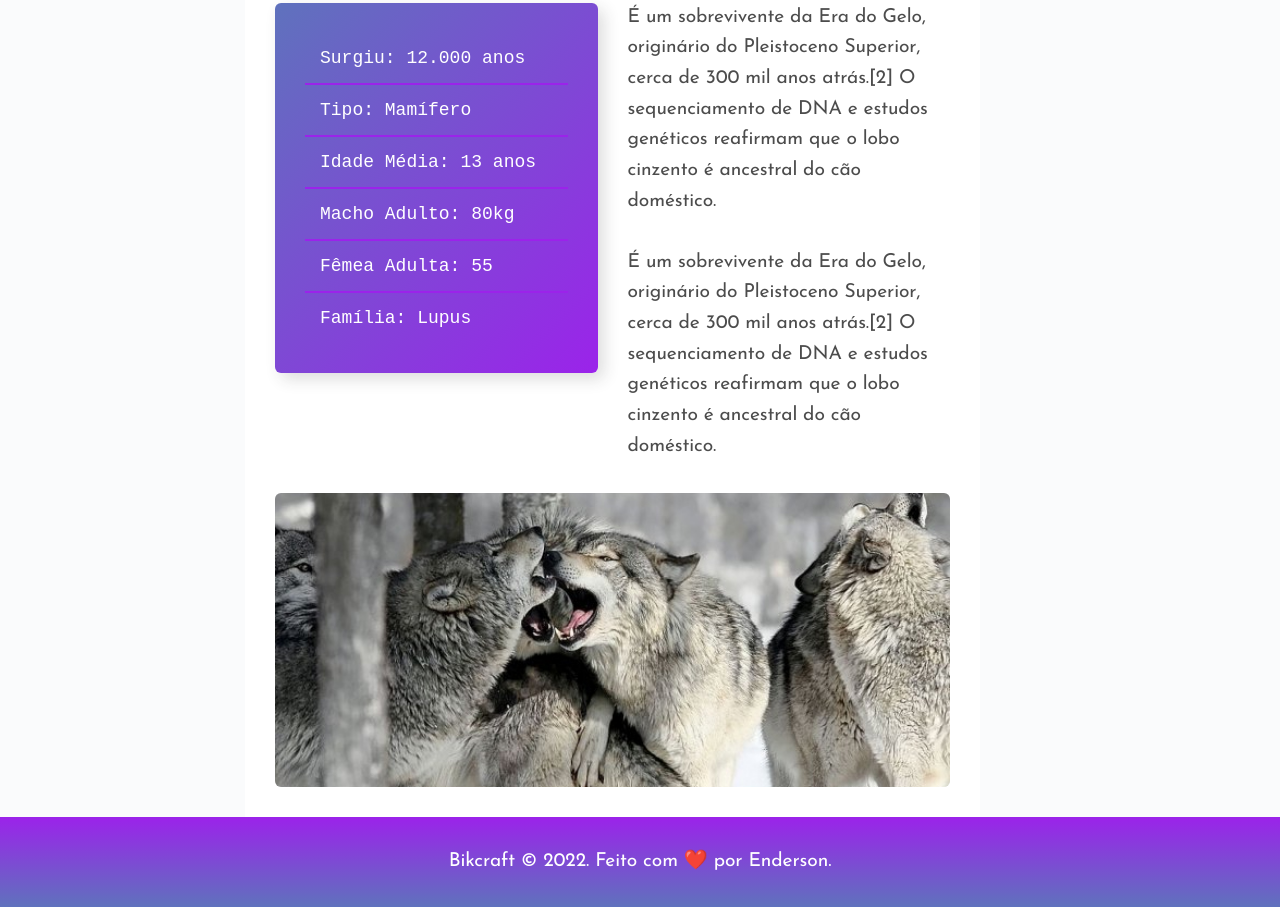
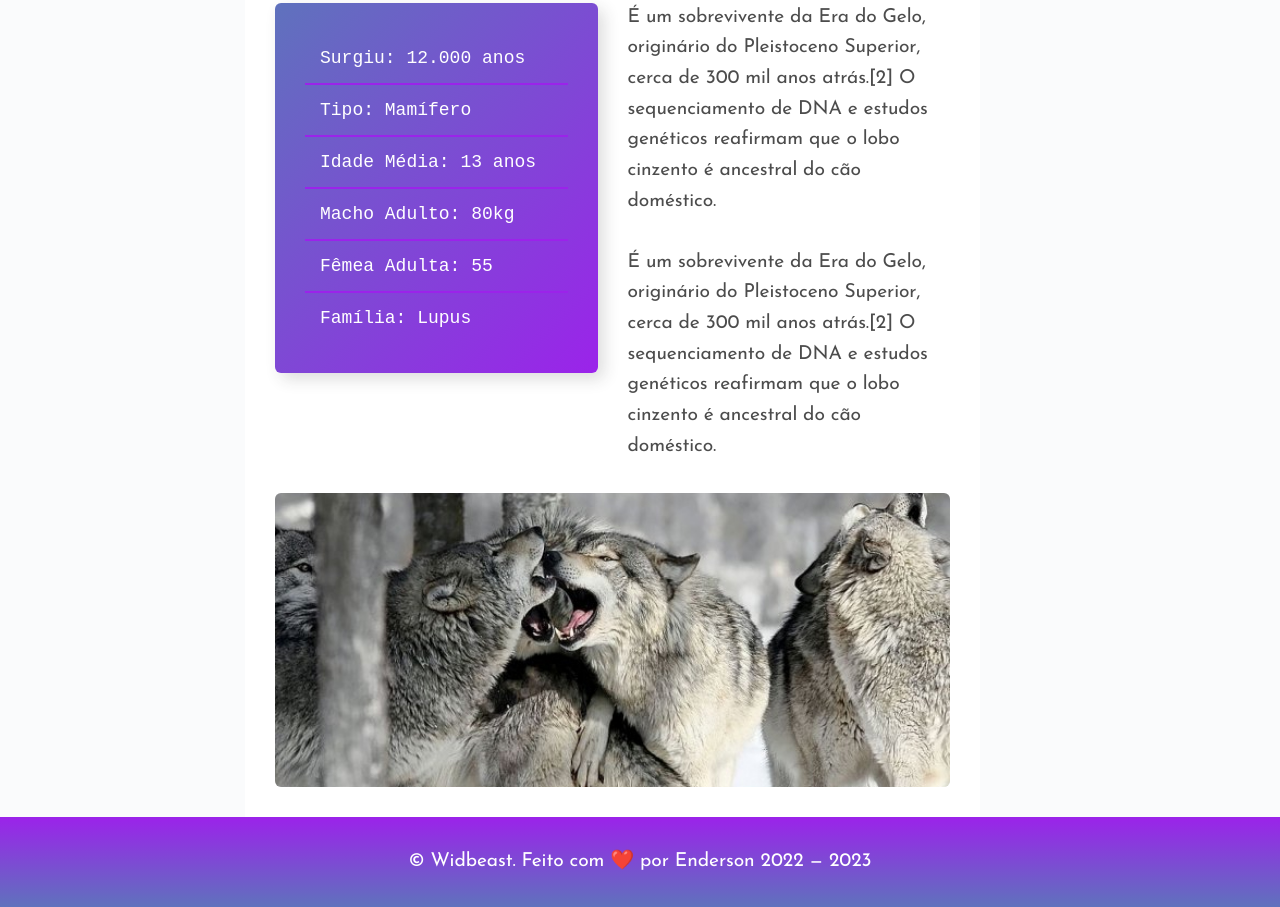
Before and after one commit to EndersonF/project-wildbeast, a plain HTML site: page index.html in a window 1280 px wide. Shown: the part 1331-2238 px from the top of the page. Drawn offline with Linux system fonts and the light colour scheme.

Commit message:
feat: add copy e script

```diff
--- a/index.html
+++ b/index.html
@@ -128,8 +128,12 @@
         </div>
       </aside>
       <footer class="footer">
-        <p>Bikcraft © 2022. Feito com ❤️ por Enderson.</p>
+        <p>
+          &copy; Widbeast. Feito com ❤️ por Enderson 2022 &mdash;
+          <span id="year"></span>
+        </p>
       </footer>
     </div>
+    <script src="js/main.js" type="module"></script>
   </body>
 </html>
```
